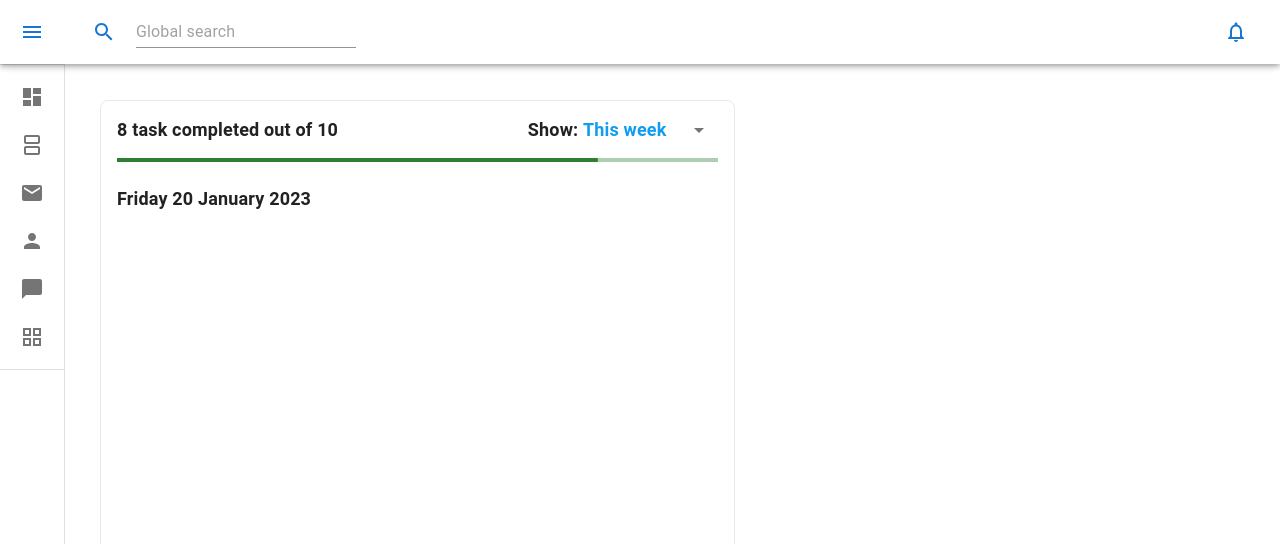
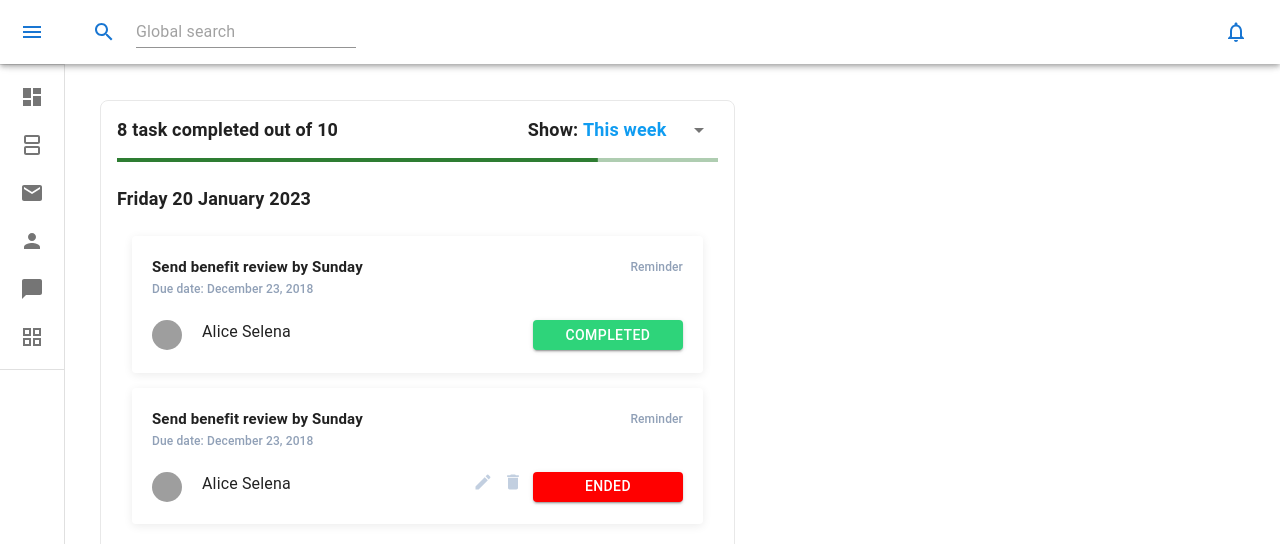
Before and after one commit to Scarlett47/CRM, a React (Create React App) app: page / in a window 1280 px wide. Shown: the top 544 px of the page. Built offline with nearby package versions, Linux system fonts and the light colour scheme; grey boxes are pictures that could not be loaded.

Commit message:
baga zereg

```diff
--- a/src/Pages/Dashboard.js
+++ b/src/Pages/Dashboard.js
@@ -1,47 +1,45 @@
-import React from 'react';
-import { LinearProgress, Box, Typography } from '@mui/material';
-import InputLabel from '@mui/material/InputLabel';
-import FormControl from '@mui/material/FormControl';
-import NativeSelect from '@mui/material/NativeSelect';
-import { format } from 'date-fns';
+import React from "react";
+import { LinearProgress, Box, Typography, Avatar, Button } from "@mui/material";
+import EditIcon from "@mui/icons-material/Edit";
+import DeleteIcon from "@mui/icons-material/Delete";
+import FormControl from "@mui/material/FormControl";
+import NativeSelect from "@mui/material/NativeSelect";
 
 function Dashboard() {
-  const longEnUSFormatter = new Intl.DateTimeFormat('en-GB', {
-    dateStyle: 'full',
+	const longEnUSFormatter = new Intl.DateTimeFormat("en-GB", {
+		dateStyle: "full",
 	});
 	const date = longEnUSFormatter.format(new Date());
 	const names = [];
 	const dateName = [
-    { id: '1', dName: 'Mon' },
-    { id: '2', dName: 'Tue' },
-    { id: '3', dName: 'Wed' },
-    { id: '4', dName: 'Thu' },
-    { id: '5', dName: 'Fri' },
-    { id: '6', dName: 'Sat' },
-    { id: '7', dName: 'Sun' },
+		{ id: "1", dName: "Mon" },
+		{ id: "2", dName: "Tue" },
+		{ id: "3", dName: "Wed" },
+		{ id: "4", dName: "Thu" },
+		{ id: "5", dName: "Fri" },
+		{ id: "6", dName: "Sat" },
+		{ id: "7", dName: "Sun" },
 	];
-  dateName.forEach((data) => {
-    if (data.id == new Date().getDay()) {
-    }
-  });
+
+	console.log(new Date().getDay());
 	return (
 		<>
 			<Box
 				sx={{
 					height: 718,
 					width: 635,
-          border: '1px solid #e8e8e8',
+					border: "1px solid #e8e8e8",
 					borderRadius: 2,
 					padding: 2,
 				}}
 			>
-        <Box sx={{ display: 'flex', justifyContent: 'space-between' }}>
+				<Box sx={{ display: "flex", justifyContent: "space-between" }}>
 					<Typography
 						sx={{
 							fontWeight: 600,
-              fontSize: '18px',
-              lineHeight: '25px',
-              paddingBottom: '10px',
+							fontSize: "18px",
+							lineHeight: "25px",
+							paddingBottom: "10px",
 						}}
 					>
 						8 task completed out of 10
@@ -49,21 +47,21 @@
 					<Typography
 						sx={{
 							fontWeight: 600,
-              fontSize: '18px',
-              lineHeight: '25px',
-              paddingBottom: '10px',
+							fontSize: "18px",
+							lineHeight: "25px",
+							paddingBottom: "10px",
 						}}
 					>
-            Show:{' '}
+						Show:{" "}
 						<FormControl>
 							<NativeSelect
 								defaultValue={1}
 								disableUnderline
 								sx={{
-                  marginTop: '-4px',
+									marginTop: "-4px",
 									fontWeight: 600,
-                  fontSize: '18px',
-                  color: '#109CF1',
+									fontSize: "18px",
+									color: "#109CF1",
 								}}
 							>
 								<option value={1}>This week</option>
@@ -74,28 +72,208 @@
 					</Typography>
 				</Box>
 				<LinearProgress
-          variant='buffer'
+					variant="buffer"
 					valueBuffer={100}
 					value={80}
-          color='success'
+					color="success"
 					sx={{
-            width: '100%',
+						width: "100%",
 					}}
 				/>
 				<br />
 				<Typography
 					sx={{
 						fontWeight: 600,
-            fontSize: '18px',
-            lineHeight: '25px',
-            paddingBottom: '10px',
+						fontSize: "18px",
+						lineHeight: "25px",
+						paddingBottom: "10px",
 					}}
 				>
 					{date}
 				</Typography>
-        <Box>
+				{/* <Box>
 					<Box>
 						<Typography>{names}</Typography>
+					</Box>
+				</Box> */}
+				<Box
+					sx={{
+						width: "95%",
+						height: "20%",
+						margin: "15px",
+						boxShadow: "0px 2px 10px rgba(0, 0, 0, 0.08)",
+						borderRadius: "4px",
+					}}
+				>
+					<Box
+						sx={{
+							display: "flex",
+							justifyContent: "space-between",
+							padding: "20px 20px 0px 20px",
+						}}
+					>
+						<Typography
+							sx={{
+								fontWeight: 600,
+								fontSize: "15px",
+								lineHeight: "22px",
+								letterSpacing: "0.01em",
+							}}
+						>
+							Send benefit review by Sunday
+						</Typography>
+						<Typography
+							sx={{
+								fontWeight: 500,
+								fontSize: "12px",
+								lineHeight: "22px",
+								letterSpacing: "0.01em",
+								color: "#90A0B7",
+							}}
+						>
+							Reminder
+						</Typography>
+					</Box>
+					<Typography
+						sx={{
+							fontWeight: 500,
+							fontSize: "12px",
+							lineHeight: "22px",
+							letterSpacing: "0.01em",
+							color: "#90A0B7",
+							padding: "0px 20px 20px 20px",
+						}}
+					>
+						Due date: December 23, 2018
+					</Typography>
+					<Box
+						sx={{
+							display: "flex",
+							justifyContent: "space-between",
+							padding: "0px 20px 0px 20px",
+						}}
+					>
+						<Box sx={{ display: "flex", justifyContent: "space-between" }}>
+							<Avatar
+								src="https://cdn.pixabay.com/photo/2023/01/12/18/08/beach-7714610_960_720.jpg"
+								sx={{ height: "30px", width: "30px" }}
+							/>
+							<Typography sx={{ padding: "0px 20px 0px 20px" }}>
+								Alice Selena
+							</Typography>
+						</Box>
+						<Button
+							variant="contained"
+							sx={{
+								width: "150px",
+								height: "30px",
+								backgroundColor: "#2ED47A",
+								"&:hover": {
+									background: "#2ED47A",
+								},
+							}}
+						>
+							Completed
+						</Button>
+					</Box>
+				</Box>
+				<Box
+					sx={{
+						width: "95%",
+						height: "20%",
+						margin: "15px",
+						boxShadow: "0px 2px 10px rgba(0, 0, 0, 0.08)",
+						borderRadius: "4px",
+					}}
+				>
+					<Box
+						sx={{
+							display: "flex",
+							justifyContent: "space-between",
+							padding: "20px 20px 0px 20px",
+						}}
+					>
+						<Typography
+							sx={{
+								fontWeight: 600,
+								fontSize: "15px",
+								lineHeight: "22px",
+								letterSpacing: "0.01em",
+							}}
+						>
+							Send benefit review by Sunday
+						</Typography>
+						<Typography
+							sx={{
+								fontWeight: 500,
+								fontSize: "12px",
+								lineHeight: "22px",
+								letterSpacing: "0.01em",
+								color: "#90A0B7",
+							}}
+						>
+							Reminder
+						</Typography>
+					</Box>
+					<Typography
+						sx={{
+							fontWeight: 500,
+							fontSize: "12px",
+							lineHeight: "22px",
+							letterSpacing: "0.01em",
+							color: "#90A0B7",
+							padding: "0px 20px 20px 20px",
+						}}
+					>
+						Due date: December 23, 2018
+					</Typography>
+					<Box
+						sx={{
+							display: "flex",
+							justifyContent: "space-between",
+							padding: "0px 20px 0px 20px",
+						}}
+					>
+						<Box sx={{ display: "flex", justifyContent: "space-between" }}>
+							<Avatar
+								src="https://cdn.pixabay.com/photo/2023/01/12/18/08/beach-7714610_960_720.jpg"
+								sx={{ height: "30px", width: "30px" }}
+							/>
+							<Typography sx={{ padding: "0px 20px 0px 20px" }}>
+								Alice Selena
+							</Typography>
+						</Box>
+						<Box sx={{ display: "flex", justifyContent: "flex-end" }}>
+							<EditIcon
+								sx={{
+									height: "20px",
+									width: "20px",
+									color: "#C2CFE0",
+									marginRight: "10px",
+								}}
+							></EditIcon>
+							<DeleteIcon
+								sx={{
+									height: "20px",
+									width: "20px",
+									color: "#C2CFE0",
+									marginRight: "10px",
+								}}
+							></DeleteIcon>
+							<Button
+								variant="contained"
+								sx={{
+									width: "150px",
+									height: "30px",
+									backgroundColor: "red",
+									"&:hover": {
+										background: "red",
+									},
+								}}
+							>
+								Ended
+							</Button>
+						</Box>
 					</Box>
 				</Box>
 			</Box>
```
Lines whose indentation alone changed are shown as unchanged.
